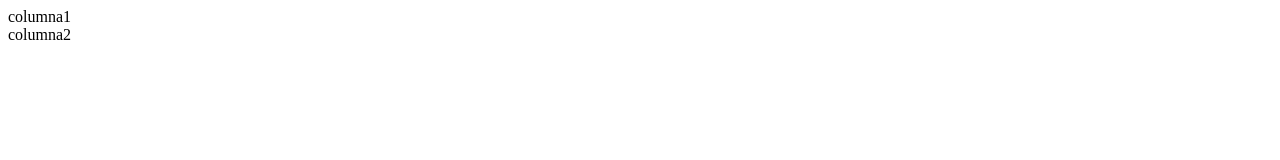
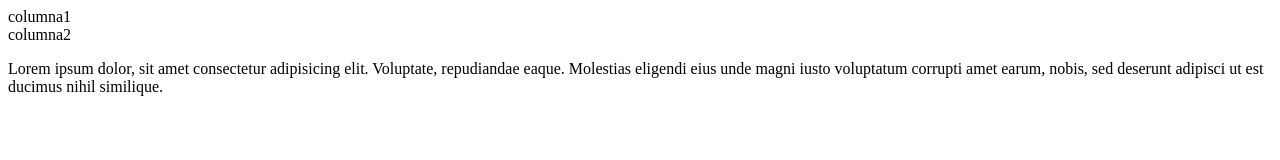
Before and after one commit to camila-Lozano-90/PruebaNumero2, a plain HTML site: page index.html in a window 1280 px wide. Drawn offline with Linux system fonts and the light colour scheme.

```diff
--- a/index.html
+++ b/index.html
@@ -15,6 +15,11 @@
             <div class="col">
                 columna2
             </div>
+            <div class="col">
+                <p>
+                    Lorem ipsum dolor, sit amet consectetur adipisicing elit. Voluptate, repudiandae eaque. Molestias eligendi eius unde magni iusto voluptatum corrupti amet earum, nobis, sed deserunt adipisci ut est ducimus nihil similique.
+                </p>
+            </div>
         </div>
     </div>
 </body>
```
Also changed, not shown: tempo.html (+4 -1 lines), 2 other files.
